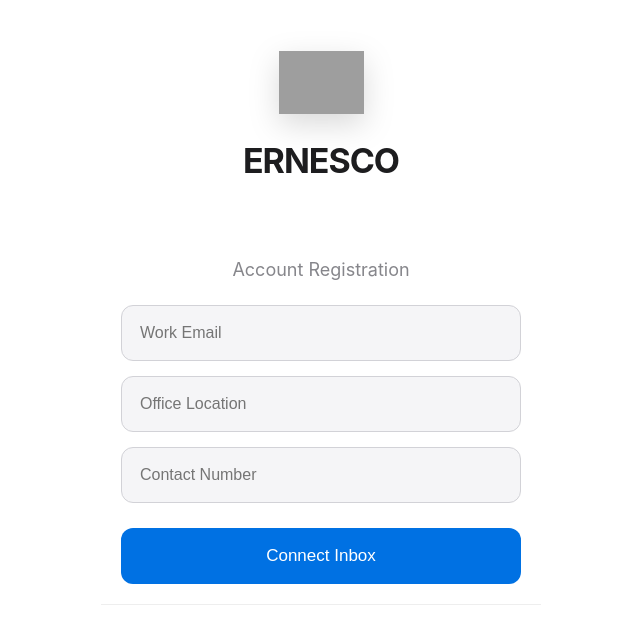
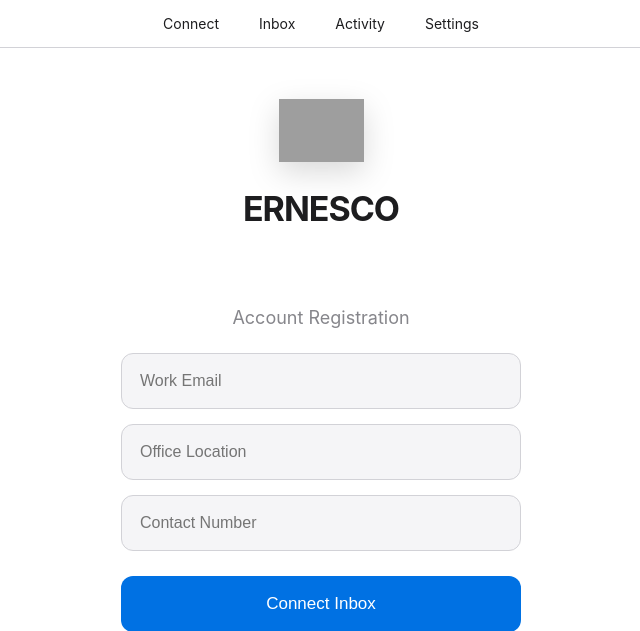
Before and after one commit to Ernestersty/ernes-co3AI, a Flask app: page / in a window 1280 px wide. Shown: the top 631 px of the page, without its empty margins (319-959 px from the left). Run offline with Flask 3, Linux system fonts and the light colour scheme; data that the repository does not hold is empty; some libraries are stand-ins or nearby versions; grey boxes are pictures that could not be loaded.

Commit message:
Update index.html

```diff
--- a/templates/index.html
+++ b/templates/index.html
@@ -23,6 +23,33 @@
             align-items: center;
             min-height: 100vh;
             -webkit-font-smoothing: antialiased;
+        }
+
+        /* --- NEW FEATURE: NAVIGATION BAR --- */
+        nav {
+            width: 100%;
+            background: rgba(255, 255, 255, 0.8);
+            backdrop-filter: blur(20px); /* Apple glass effect */
+            border-bottom: 1px solid #d2d2d7;
+            padding: 15px 0;
+            display: flex;
+            justify-content: center;
+            gap: 40px;
+            position: sticky;
+            top: 0;
+            z-index: 1000;
+        }
+
+        nav a {
+            text-decoration: none;
+            color: var(--apple-text);
+            font-size: 14px;
+            font-weight: 400;
+            transition: color 0.2s;
+        }
+
+        nav a:hover {
+            color: var(--apple-blue);
         }
 
         .container {
@@ -146,6 +173,13 @@
 </head>
 <body>
 
+    <nav>
+        <a href="/">Connect</a>
+        <a href="/dashboard">Inbox</a>
+        <a href="/pending-actions">Activity</a>
+        <a href="/settings">Settings</a>
+    </nav>
+
     <div class="container">
         <header class="brand-header">
             <img src="https://rlmbiftjqfwjfiplycud.supabase.co/storage/v1/object/public/assets/Gemini_Generated_Image_63py1f63py1f63py.png"
@@ -197,9 +231,7 @@
     </div>
 
     <script>
-        // 1. SUPABASE CONFIGURATION
         const supabaseUrl = 'https://rlmbiftjqfwjfiplycud.supabase.co';
-        // FIXED: Quotes added correctly below
         const supabaseKey = 'eyJhbGciOiJIUzI1NiIsInR5cCI6IkpXVCJ9.eyJpc3MiOiJzdXBhYmFzZSIsInJlZiI6InJsbWJpZnRqcWZ3amZpcGx5Y3VkIiwicm9sZSI6ImFub24iLCJpYXQiOjE3NjU4NTc1ODMsImV4cCI6MjA4MTQzMzU4M30.TA5-ap09RMpil1yEaPtW5M3j-UG5-IZmgzjYrRzaBjI';
 
         const supabaseClient = supabase.createClient(supabaseUrl, supabaseKey);
@@ -229,7 +261,8 @@
                     btn.innerText = 'Connect Inbox';
                 } else {
                     alert('Successfully connected to ERNESCO!');
-                    window.location.reload();
+                    // REDIRECT FEATURE: Send user to the dashboard route
+                    window.location.href = '/dashboard';
                 }
             } catch (err) {
                 console.error(err);
```
